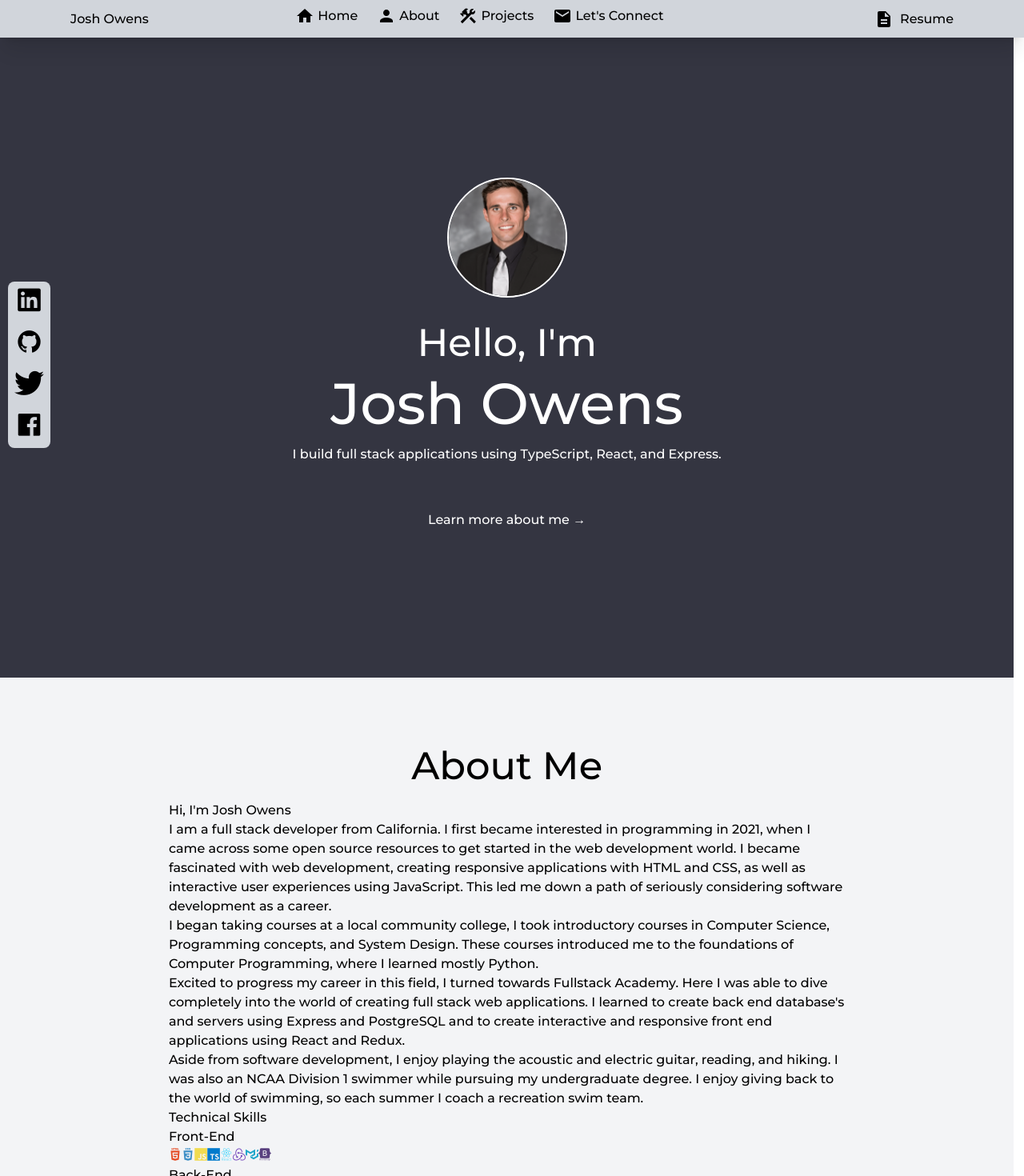
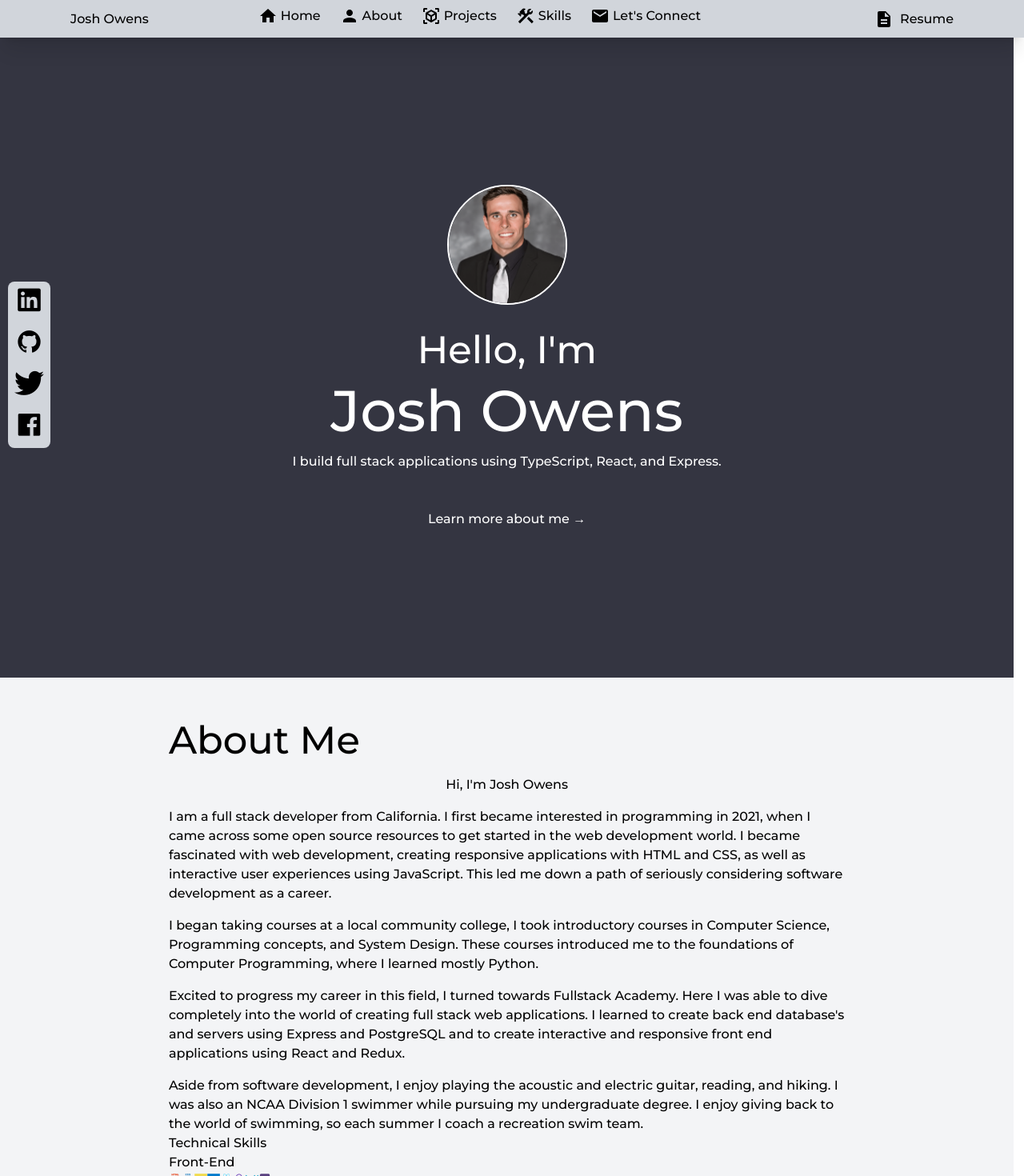
Before and after one commit to Joshowens16/portfolio_v2, a React (Vite) app: page / in a window 1280 px wide. Shown: the top 1470 px of the page at 80% size. Built offline with nearby package versions, Linux system fonts and the light colour scheme.

Commit message:
added skills section in nav, breaking up about to set up for skills section

```diff
--- a/src/About.tsx
+++ b/src/About.tsx
@@ -27,12 +27,12 @@ const other: React.ReactElement[] = [
 const About = () => {
   return (
     <div className="bg-gray-100 h-screen px-[70px] flex flex-wrap flex-col content-center justify-center w-[99.01vw] select-none">
-      <h1 className="flex flex-col justify-self-center self-center text-5xl mt-4">
+      <h1 className="flex flex-col justify-self-start self-start text-5xl mt-4">
         About Me
       </h1>
-      <div className="flex justify-center content-center flex-col w-9/12 mt-5">
-        <h2>Hi, I'm Josh Owens</h2>
-        <p>
+      <div className="flex flex-col w-9/12 mt-5 gap-4">
+        <h2 className="flex justify-center self-center">Hi, I'm Josh Owens</h2>
+        <p className="flex justify-center self-center">
           I am a full stack developer from California. I first became interested
           in programming in 2021, when I came across some open source resources
           to get started in the web development world. I became fascinated with
--- a/src/Home.tsx
+++ b/src/Home.tsx
@@ -28,8 +28,9 @@ const Home = () => {
           duration={750}
           className="flex justify-center content-center mt-12"
         >
-          <button className="p-2 border-2 border-transparent hover:border-2 hover:border-white rounded">
+          <button className="group text-white transition duration-300">
             Learn more about me &rarr;
+            <span className="block max-w-0 group-hover:max-w-full transition-all duration-500 h-0.5 bg-white"></span>
           </button>
         </Link>
       </div>
--- a/src/Nav.tsx
+++ b/src/Nav.tsx
@@ -9,6 +9,7 @@ import ConstructionIcon from "@mui/icons-material/Construction";
 import EmailIcon from "@mui/icons-material/Email";
 import DescriptionIcon from "@mui/icons-material/Description";
 import { ClassNames } from "@emotion/react";
+import ViewInArIcon from "@mui/icons-material/ViewInAr";
 const nav = [
   {
     name: "Home",
@@ -20,6 +21,10 @@ const nav = [
   },
   {
     name: "Projects",
+    icon: <ViewInArIcon />,
+  },
+  {
+    name: "Skills",
     icon: <ConstructionIcon />,
   },
   {
```
